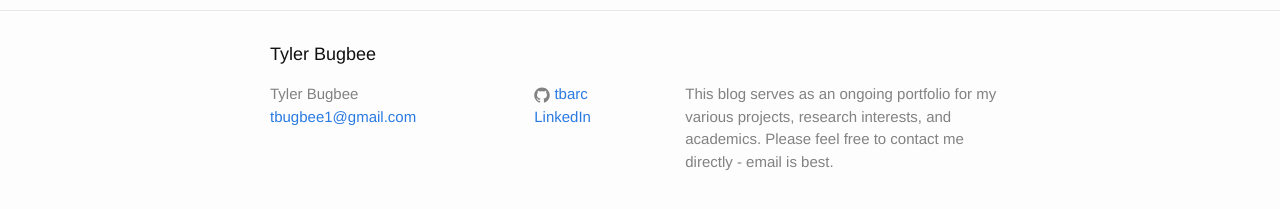
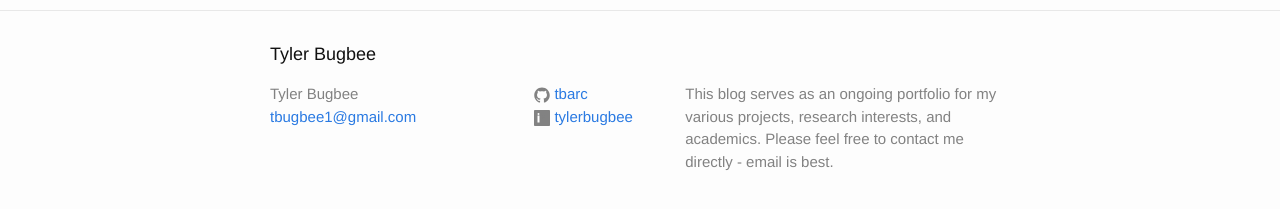
Before and after one commit to tbarc/tbarc.github.io, a Jekyll site: the page built from index.html, in a window 1280 px wide. Shown: the part 286-495 px from the top of the page. Built offline with Jekyll 4.4.1, drawn with Linux system fonts in a browser that asks for light colours.

Commit message:
Update footer.html
Add LinkedIn line

```diff
--- a/_includes/footer.html
+++ b/_includes/footer.html
@@ -28,9 +28,7 @@
 
           {% if site.linkedin_username %}
           <li>
-            <a href="https://linkedin.com/in/{{ site.linkedin_username }}">
-            <i class="fa fa-linkedin"></i> LinkedIn
-            </a>
+            {% include icon-linkedin.html username=site.linkedin_username %}
           </li>
           {% endif %}
         </ul>
```
